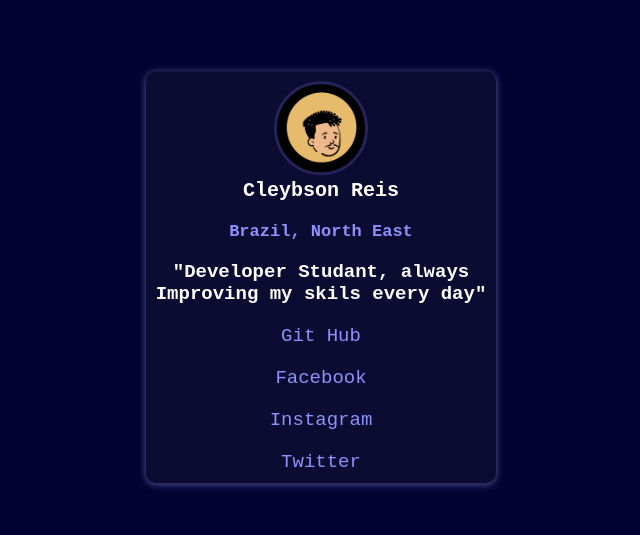
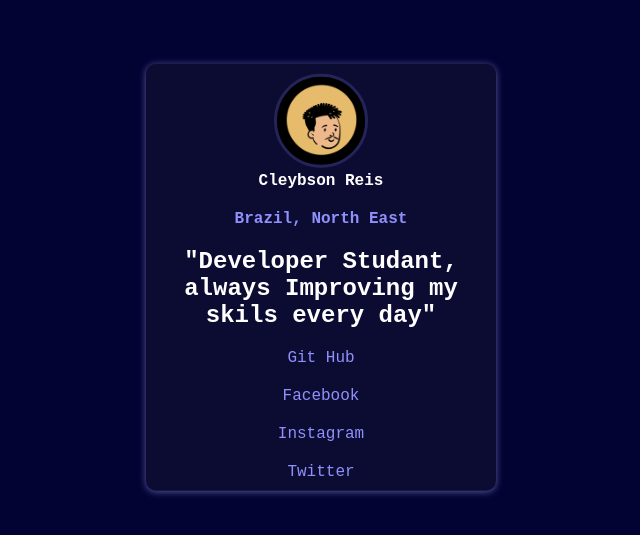
Before and after one commit to cleybsonreis/tela-apresentar, a plain HTML site: page index.html in a window 1280 px wide. Shown: the part 123-658 px from the top of the page, without its empty margins (319-959 px from the left). Drawn offline with Linux system fonts and the light colour scheme.

Commit message:
agora sim ta completa

```diff
--- a/style.css
+++ b/style.css
@@ -39,7 +39,7 @@ img:hover{
     font-family: "Reddit Mono", monospace;
     color: white;
     font-weight: bold;
-    font-size: 20px;
+    font-size: 1em;
     display: block;
     margin-bottom: 10px;
 }
@@ -47,7 +47,7 @@ img:hover{
  color: #9090fc;
  font-weight: bold;
  font-family: "Reddit Mono" , monospace;
- font-size: 17px;
+ font-size: 1em;
  margin-bottom: 10px;
  display: block;
  transition-duration: 0.8s;
@@ -55,7 +55,7 @@ img:hover{
 }
 .resume{
 font-family: "Reddit Mono", monospace;
-font-size: 19px;
+font-size: 1.5em;
 color: rgb(255, 255, 255);
 font-weight: bold;
 margin-bottom: 10px;
@@ -64,7 +64,7 @@ display: block;
 nav > a{
     display: block;
     padding: 10px;
-    font-size: 19px;
+    font-size: 1em;
     text-decoration: none;
     color: #9090fc;
     font-family: "Reddit Mono", monospace;
```
